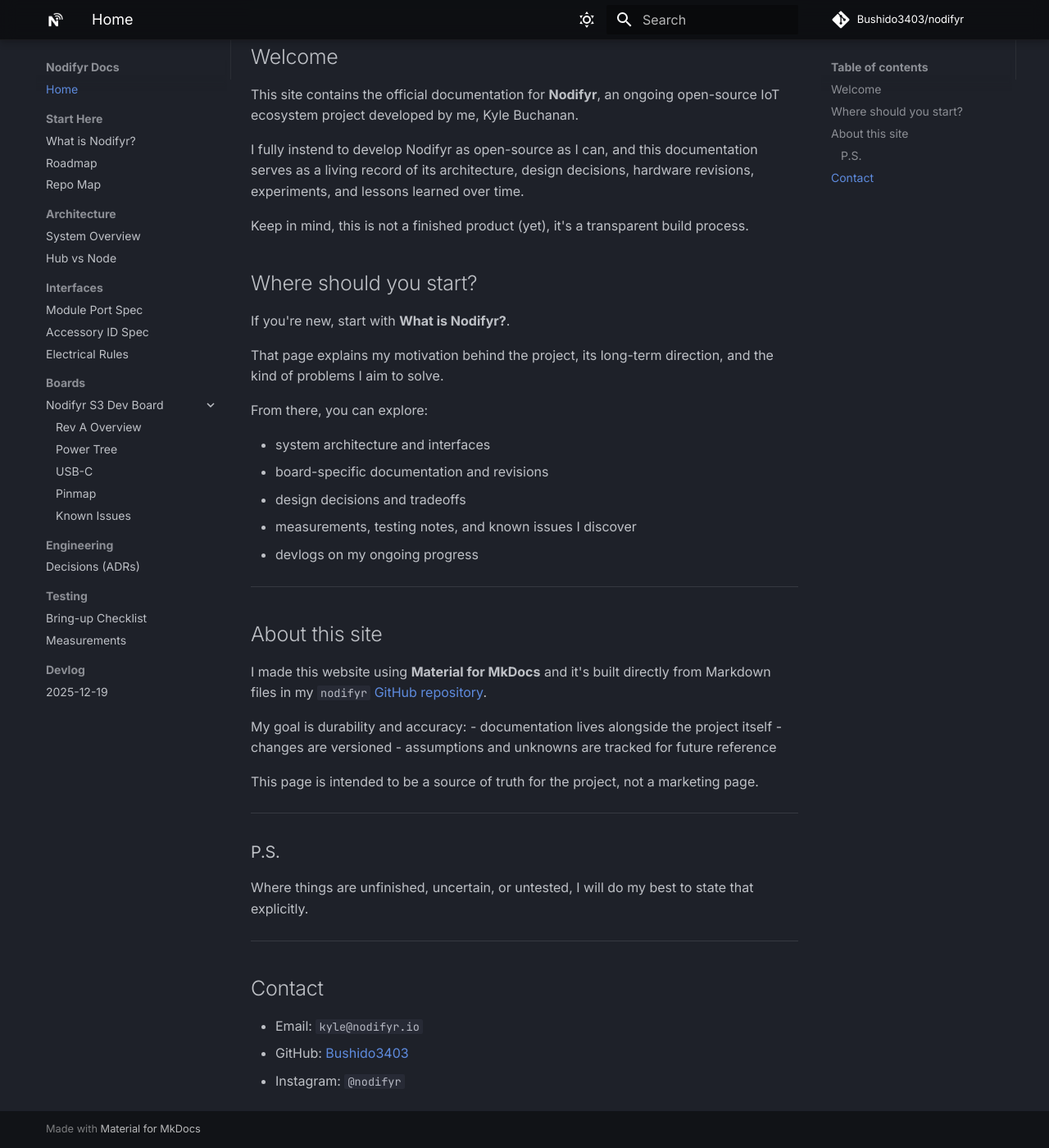
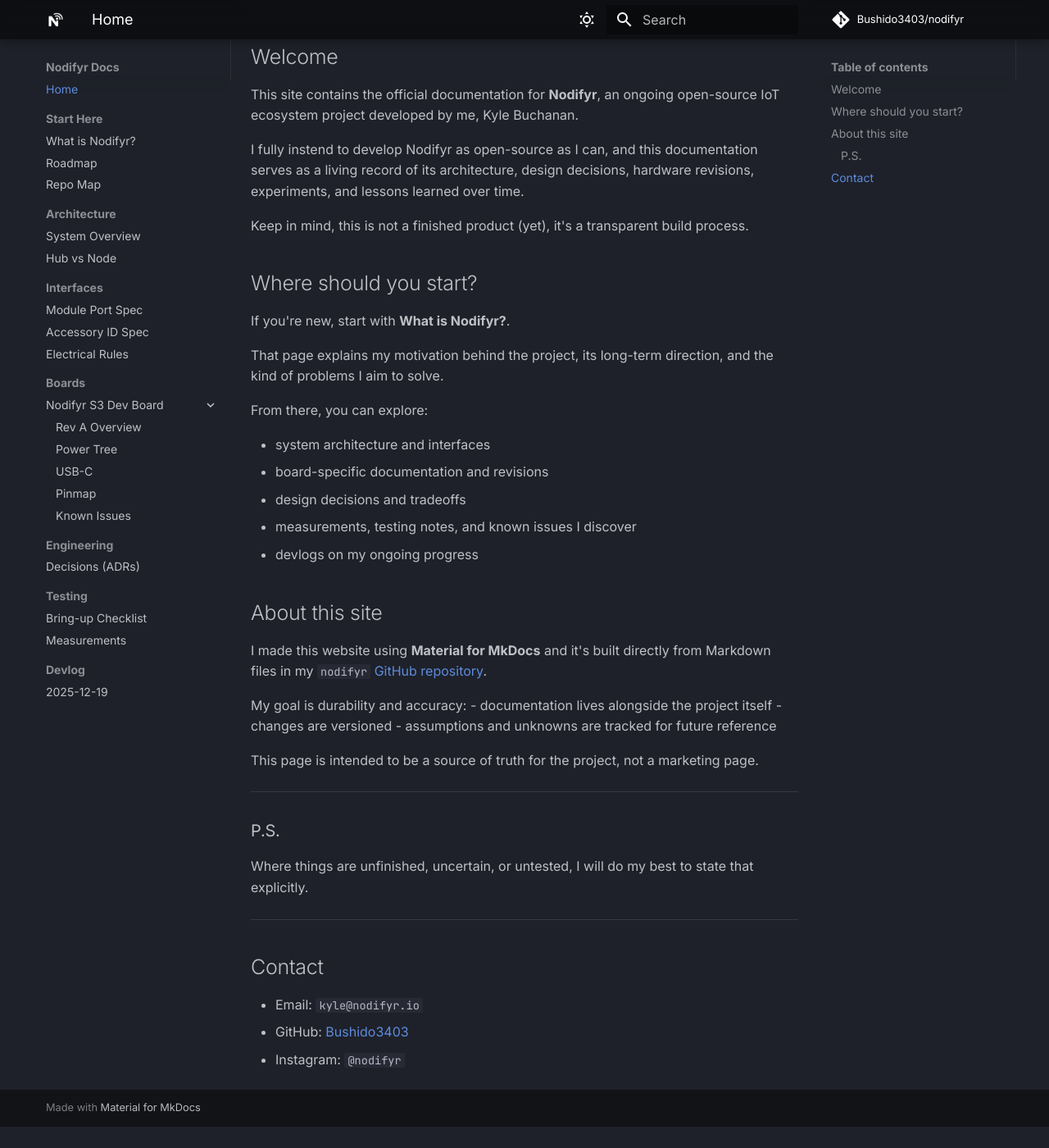
Before and after one commit to Bushido3403/nodifyr, an MkDocs documentation site: the page built from docs/index.md, in a window 1280 px wide and 1400 px high, scrolled down 171 px. Shown: the whole window at 82% size. Built offline with MkDocs 1.6.1 and Material for MkDocs 9.7.7, drawn with Linux system fonts in a browser that asks for light colours; comment, search, counter and statistics services are not loaded; after the commit the page ends 1545 px from its top, so only the background shows below that.

Commit message:
White yet?

```diff
--- a/docs/index.md
+++ b/docs/index.md
@@ -24,8 +24,6 @@ From there, you can explore:
 - measurements, testing notes, and known issues I discover
 - devlogs on my ongoing progress
 
----
-
 ## About this site
 
 I made this website using **Material for MkDocs** and it's built directly from Markdown files in my `nodifyr` [GitHub repository](https://github.com/Bushido3403/nodifyr).
--- a/docs/stylesheets/extra.css
+++ b/docs/stylesheets/extra.css
@@ -1,9 +1,9 @@
-/* Nodifyr */
+/* Nodifyr*/
 
 :root {
   --md-default-fg-color: rgba(255, 255, 255, 0.92);
-  --md-default-fg-color--light: rgba(255, 255, 255, 0.70);
-  --md-default-fg-color--lighter: rgba(255, 255, 255, 0.70);
+  --md-default-fg-color--light: rgb(255, 255, 255);
+  --md-default-fg-color--lighter: rgb(255, 255, 255);
 
   --md-default-bg-color: #0b0c0f;
   --md-code-bg-color: #11131a;
```
